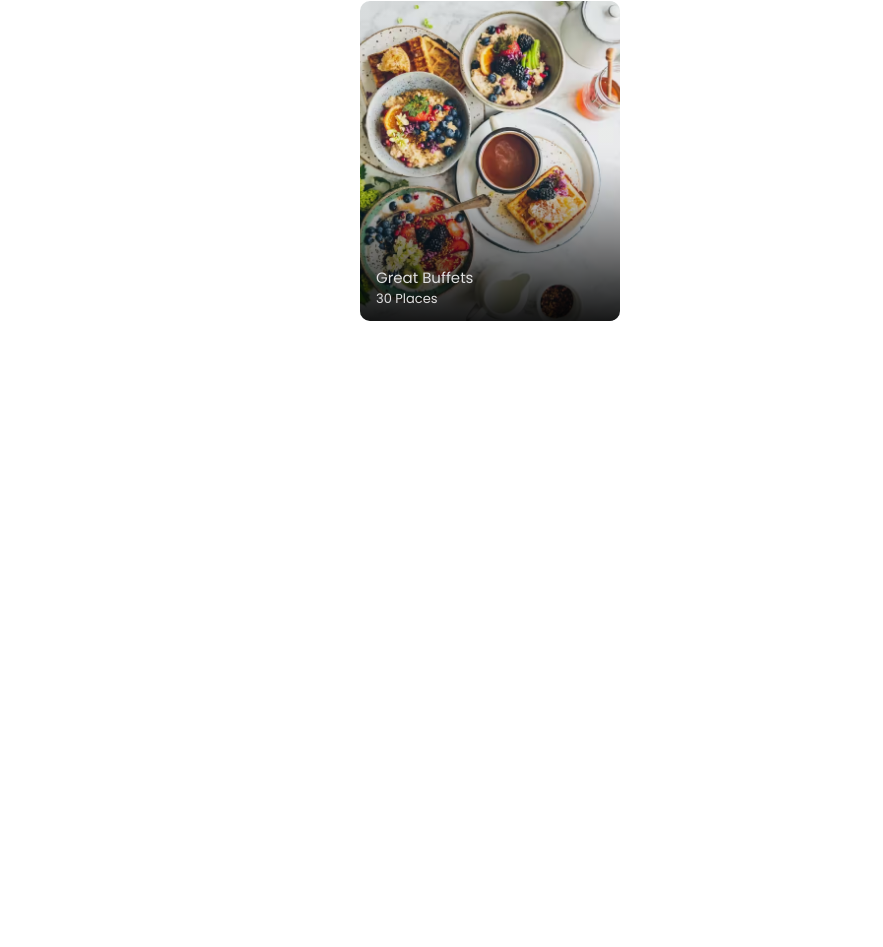
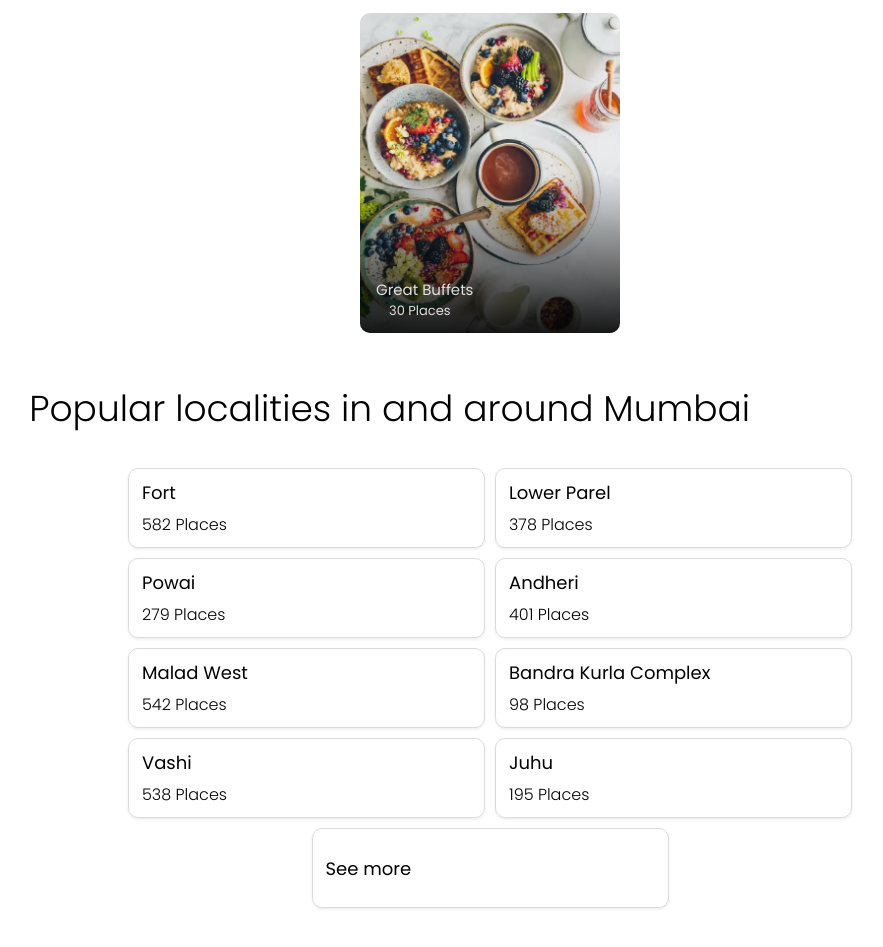
Before and after one commit to ShitijChauhan1/Zomato-WebClone1, a plain HTML site: page index.html in a window 1280 px wide. Shown: the part 1506-2453 px from the top of the page, without its empty margins (150-1033 px from the left). Before the commit the page ends 1875 px from the top, so only its background shows below. Drawn offline with Linux system fonts and the light colour scheme.

Commit message:
made the localities section

```diff
--- a/index.html
+++ b/index.html
@@ -107,6 +107,50 @@
         </div>
 
     </section>
+    <section class="container localities">
+        <h1>Popular localities in and around Mumbai</h1>
+        <div class="localities_card_container">
+            <div class="localcard">
+                <p>Fort</p>
+                <span>582 Places</span>
+            </div>
+            <div class="localcard">
+                <p>Lower Parel</p>
+                <span>378 Places</span>
+            </div>
+            <div class="localcard">
+                <p>Powai</p>
+                <span>279 Places</span>
+            </div>
+            <div class="localcard">
+                <p>Andheri</p>
+                <span>401 Places</span>
+            </div>
+            <div class="localcard">
+                <p>Malad West</p>
+                <span>542 Places</span>
+            </div>
+            <div class="localcard">
+                <p>Bandra Kurla Complex</p>
+                <span>98 Places</span>
+            </div>
+            <div class="localcard">
+                <p>Vashi</p>
+                <span>538 Places</span>
+            </div>
+            <div class="localcard">
+                <p>Juhu</p>
+                <span>195 Places</span>
+
+            </div>
+            <div class="localcard">
+                <p>See more</p>
+
+            </div>
+
+        </div>
+
+    </section>
 
 </body>
 </html>
--- a/style.css
+++ b/style.css
@@ -88,7 +88,7 @@
 }
 
 .input_container_search{
-    width: 80%;
+    width: 72%;
     display: flex;
 }
 
@@ -202,18 +202,13 @@
     background-size: cover;
     border-radius: 10px;
     position: relative;
-
-
-
-
-
-
-
+    cursor: pointer;
 
 }
 
 .card1{
     background-image: url('images/collection1.jpg');
+
 }
 
 .card2{
@@ -258,6 +253,62 @@
     font-weight: 400;
     font-size: 15px;
 }
+
+.localities{
+    width: 72%;
+}
+
+.localities_card_container{
+    display: flex;
+    flex-wrap: wrap;
+    align-items: center;
+    justify-content: center;
+    gap: 10px;
+    margin-top: 2rem;
+
+}
+
+.localcard{
+    width: 357px;
+    height: 80px;
+    border: 1px solid rgb(219, 219, 219);
+    flex-wrap: wrap;
+    justify-content: center;
+    border-radius: 10px;
+    display: flex;
+    flex-direction: column;
+    cursor: pointer;
+    box-shadow: rgb(28 28 28 / 8%) 0px 1.42623px 2.85246px;
+
+
+}
+
+.localcard:hover{
+    box-shadow: rgb(28 28 28 / 20%) 0px 2px 3px;
+}
+
+.localcard p, span{
+    padding: 3px;
+    margin-left: 10px;
+}
+
+.localcard p{
+    font-size: 18px;
+    font-weight: 400;
+}
+
+.localcard span{
+    font-weight: 300;
+}
+
+.localities h1{
+    font-weight: 300;
+    font-size: 36px;
+}
+
+
+
+
 
 
 
```
